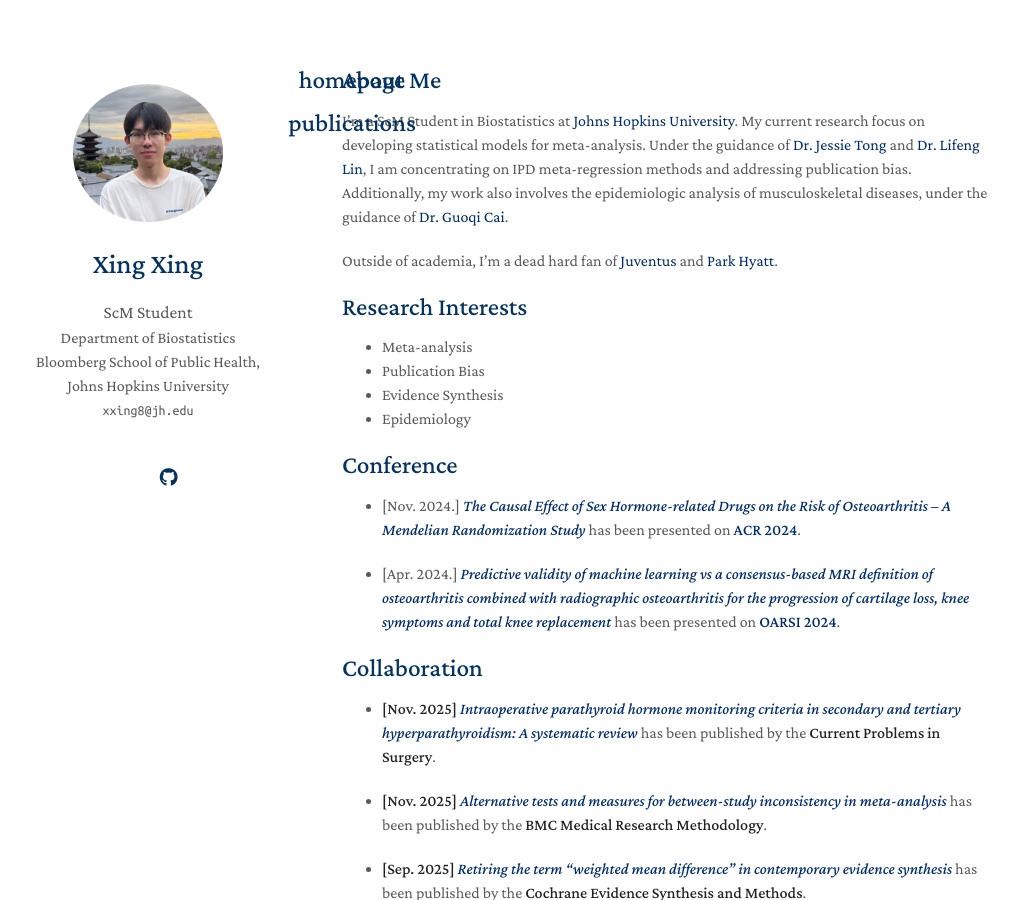
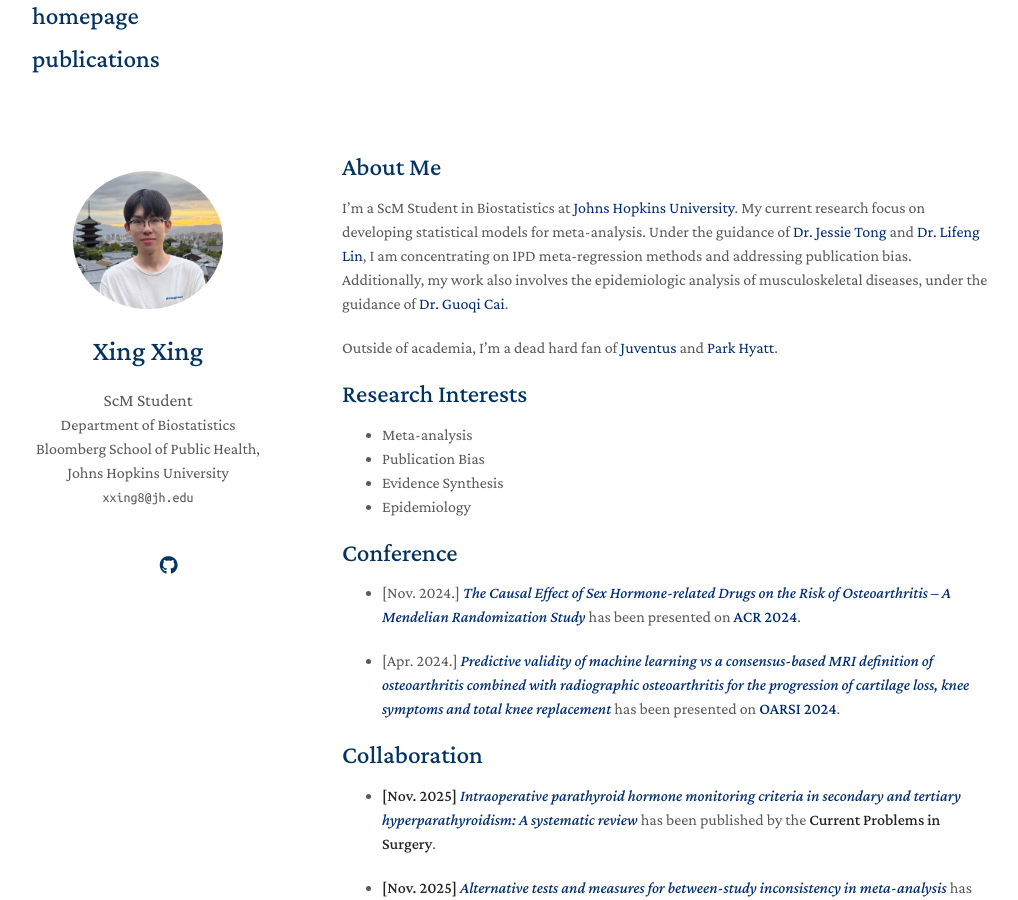
Before and after one commit to goofish-shop/kevinXing3, a Jekyll site: the page built from index.md, in a window 1280 px wide and 900 px high. Shown: the whole window, without its empty margins (128-1146 px from the left). Built offline with Jekyll 4.4.1, drawn with Linux system fonts in a browser that asks for light colours; nearby versions of some CDN libraries; a style sheet for code colours, icons or effects is not loaded; our own code applies the rules of GitHub Pages for plain Markdown files.

Commit message:
Update homepage.html

```diff
--- a/_layouts/homepage.html
+++ b/_layouts/homepage.html
@@ -36,7 +36,7 @@
 
   </head>
   <body>
-      <header class="wrapper">
+      <nav class="wrapper">
         <nav>
         <a href="{{ site.baseurl }}/">
 
```
